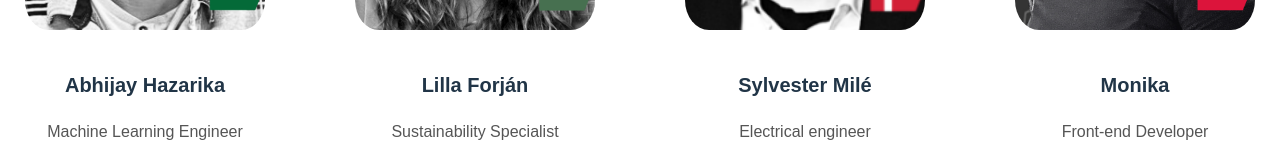
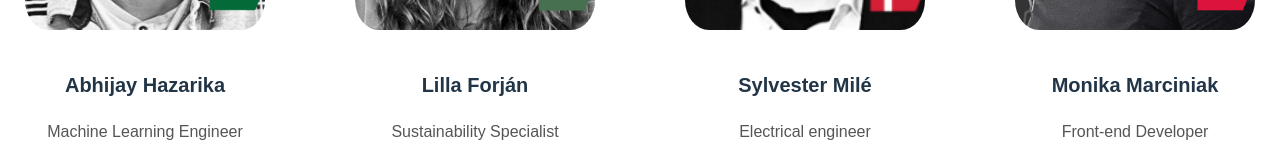
Before and after one commit to Liziye725/test_website_o_robotics, a React (Vite) app: page /about in a window 1280 px wide. Shown: the part 2183-2336 px from the top of the page. Built offline with nearby package versions, Linux system fonts and the light colour scheme.

Commit message:
Change LinkedIn and Email of Monika

```diff
--- a/src/pages/aboutpage/AboutPage.jsx
+++ b/src/pages/aboutpage/AboutPage.jsx
@@ -258,18 +258,18 @@ export default function AboutPage() {
             </div>
             <div className="team-member">
               <img src={TeamMember10} alt="Team Member 10" />
-              <h3>Monika</h3>
+              <h3>Monika Marciniak</h3>
               <p>Front-end Developer</p>
               <div className="icon-link">
                 <a
-                  href="https://www.linkedin.com/in/sylvester-mil%C3%A9-02519518a/"
+                  href="https://www.linkedin.com/in/monika-marciniak2/"
                   target="_blank"
                   rel="noopener noreferrer"
                 >
                   <FontAwesomeIcon icon={faLinkedin} />
                 </a>
                 <a
-                  href="sylmi@o-robotics.com"
+                  href="monma@o-robotics.com"
                   target="_blank"
                   rel="noopener noreferrer"
                 >
```
